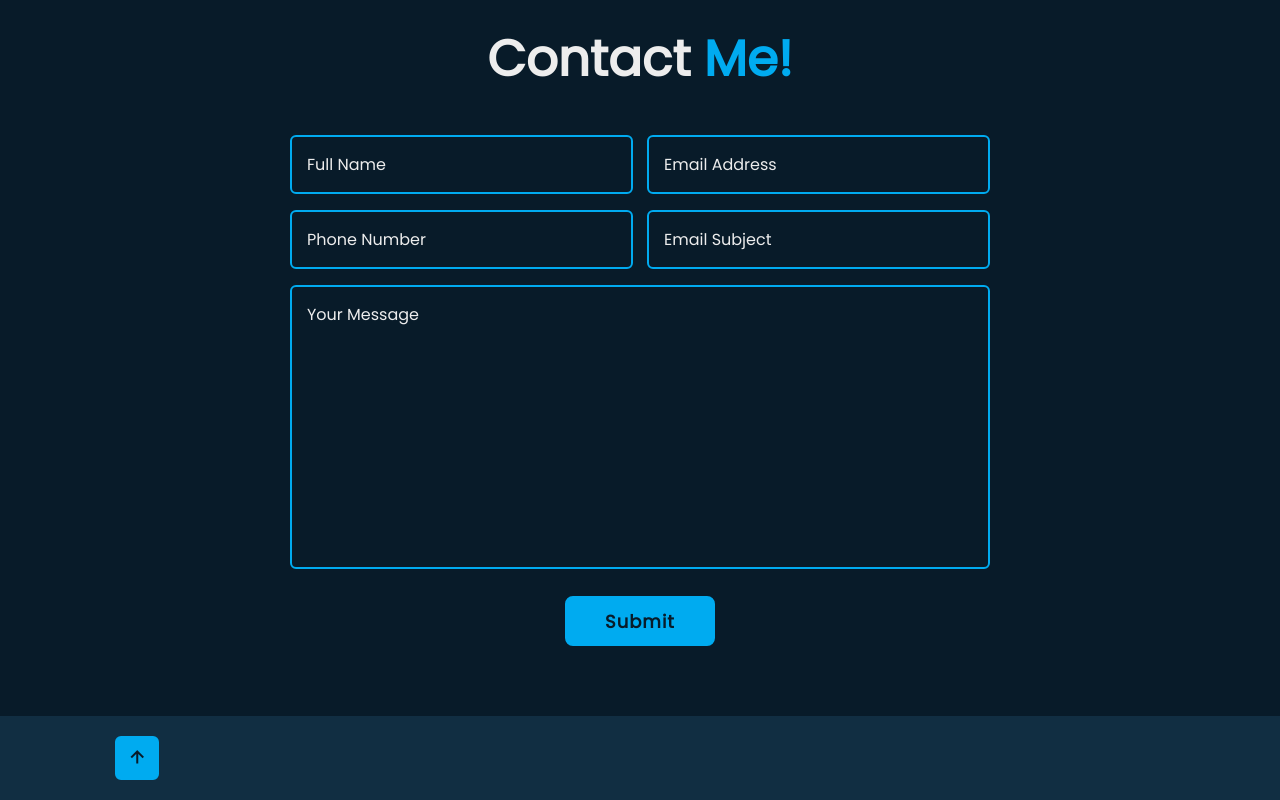
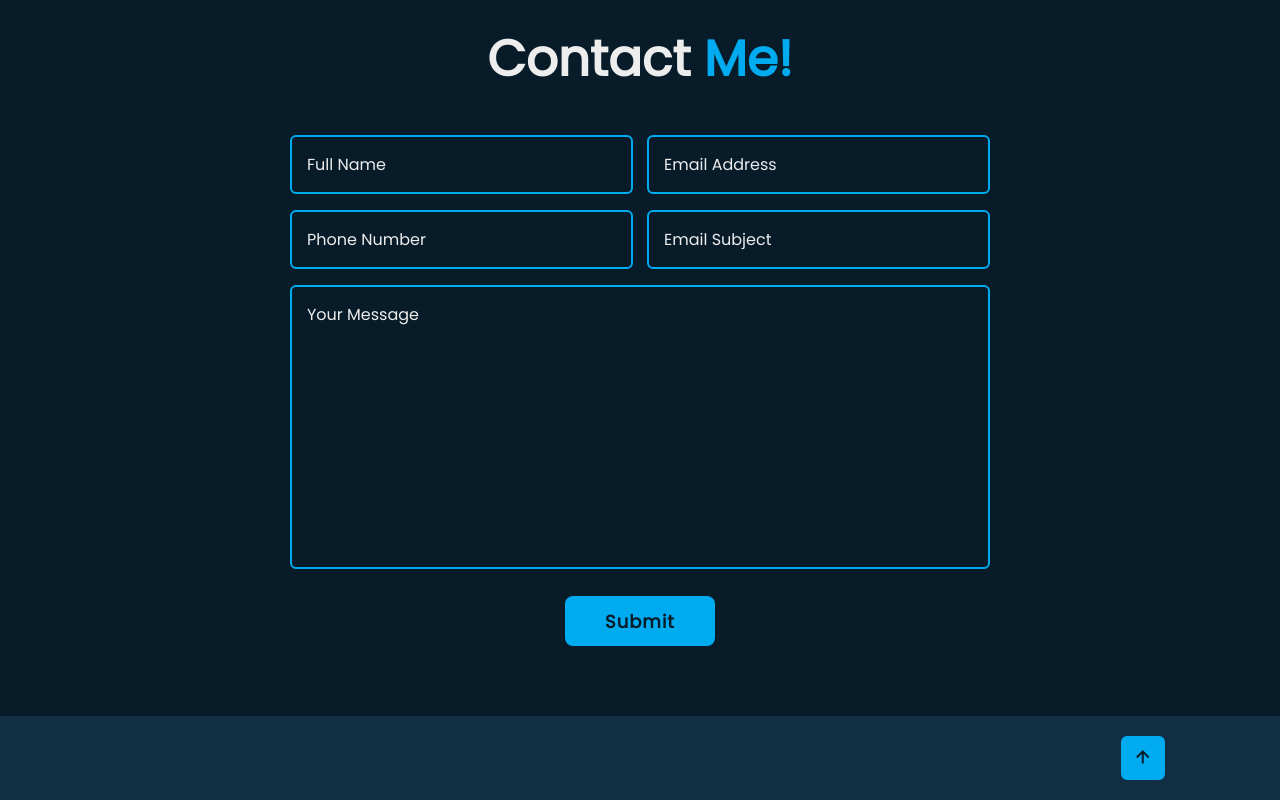
Before and after one commit to MicahMcLain/MicahMcLain.github.io, a plain HTML site: page index.html in a window 1280 px wide. Shown: the part 3519-4319 px from the top of the page. Drawn offline with nearby package versions, Linux system fonts and the light colour scheme.

Commit message:
minor changes. kinda want to change different a green palette but havent found one that pops like this blue

```diff
--- a/style.css
+++ b/style.css
@@ -590,7 +590,8 @@ span {
 
 .footer {
     display: flex;
-    justify-content: space-between;
+    justify-content: flex-end;
+    /* use space between if footer text is present */
     align-items: center;
     flex-wrap: wrap;
     padding: 2rem 9%;
```
Also changed, not shown: script.js (added).
